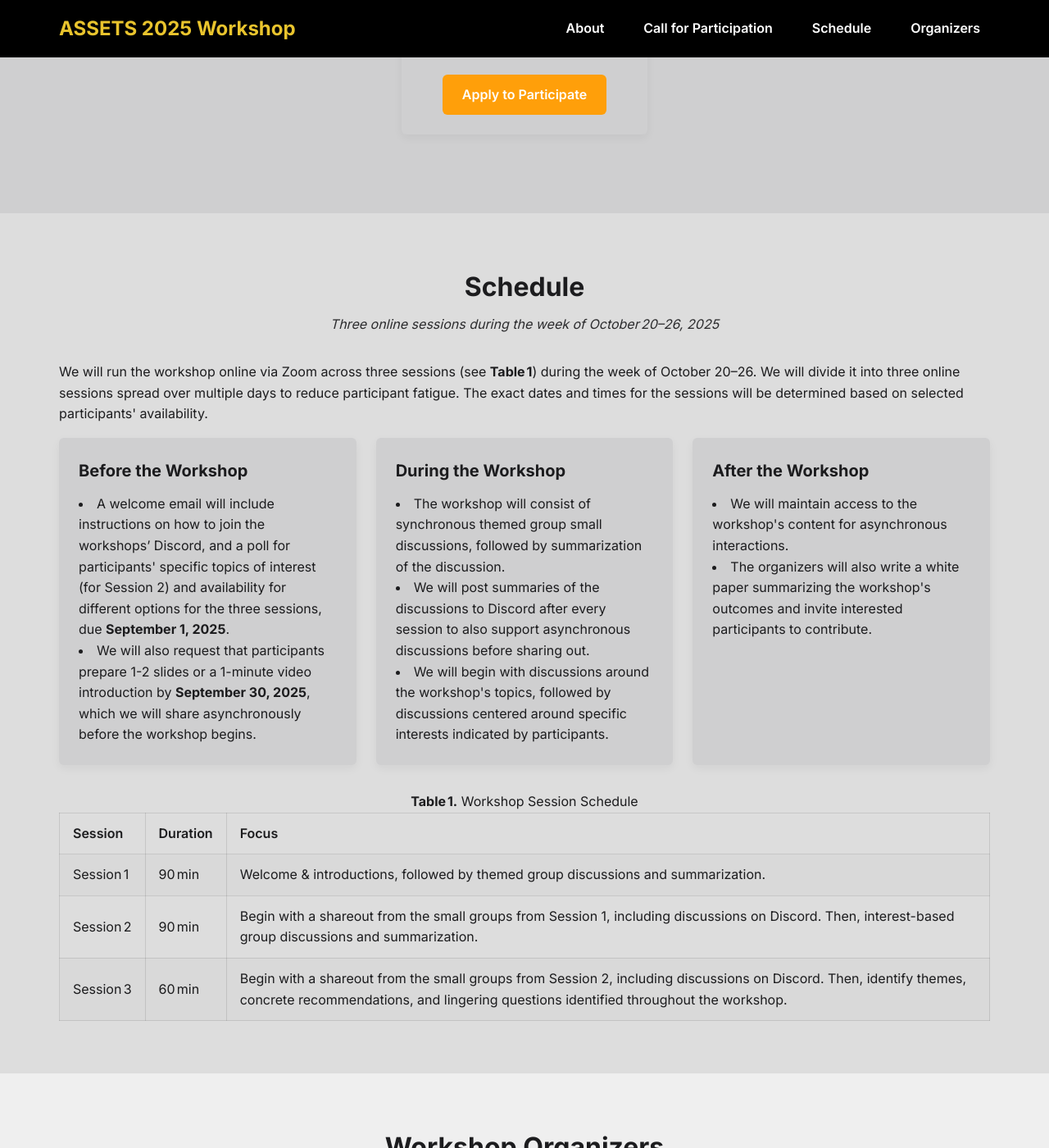
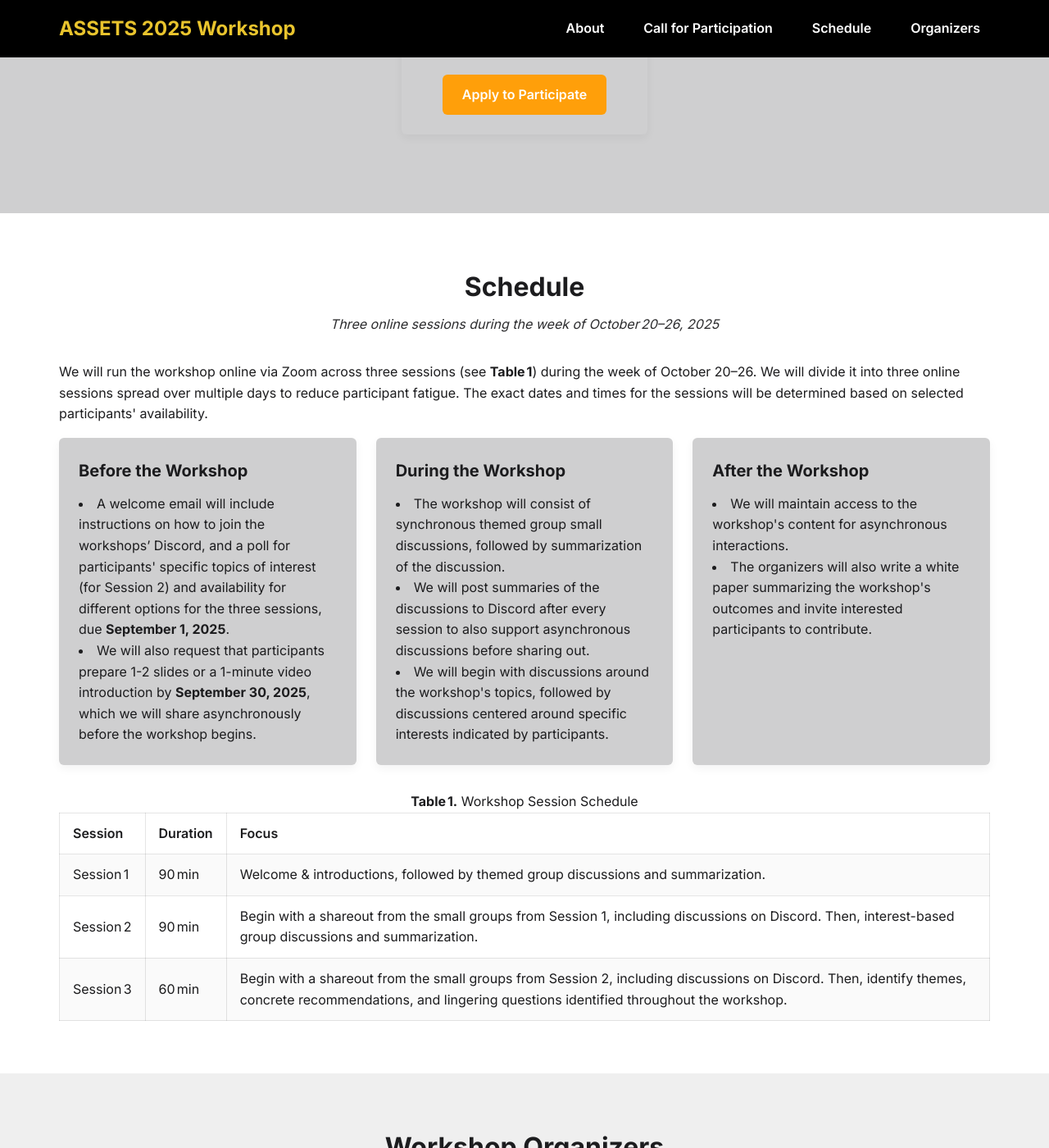
Before and after one commit to assets-recruitment-2025/assets-recruitment-2025.github.io, a Jekyll site: the page built from index.md, in a window 1280 px wide and 1400 px high, scrolled down 2127 px. Shown: the whole window at 82% size. Built offline with Jekyll 4.4.1, drawn with Linux system fonts in a browser that asks for light colours.

Commit message:
Call for Participation

```diff
--- a/assets/css/style.css
+++ b/assets/css/style.css
@@ -467,11 +467,11 @@
 
 #participate {
   padding: 4rem 2rem;
-  background:  #EFEFEF;
+  background:  #DDDDDD;
 }
 #schedule {
   padding: 4rem 2rem;
-  background: #DDDDDD;
+  background: #ffffff;
 }
 #organizers {
   padding: 4rem 2rem;
```
